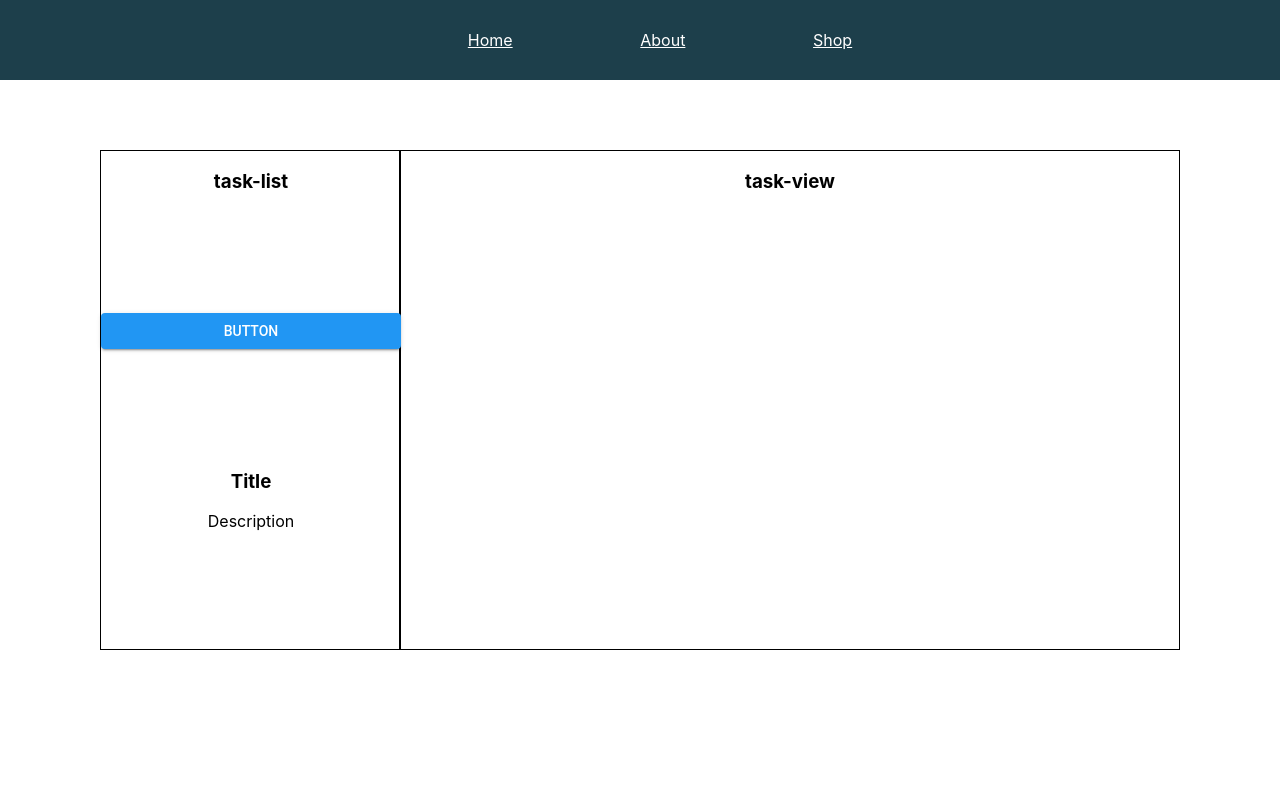
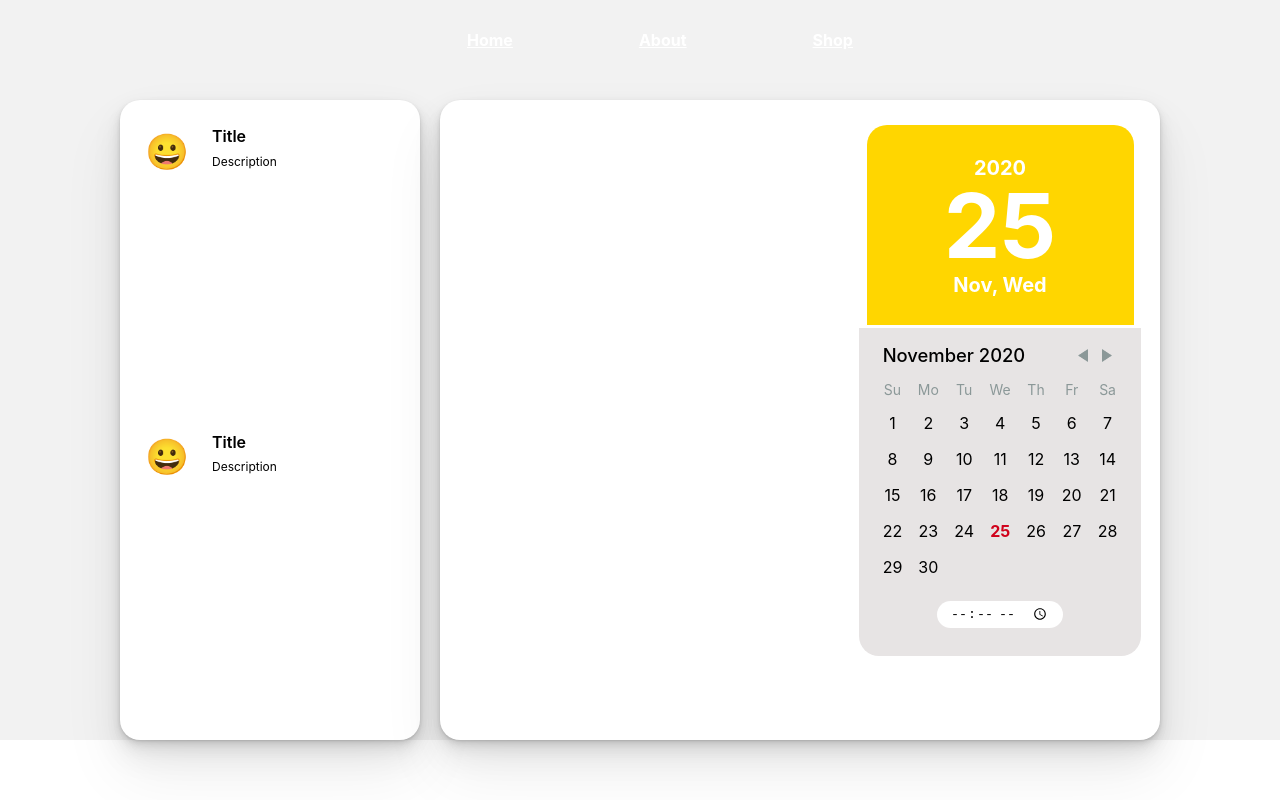
Before and after one commit to jasonxsiervo/to-do-list, a React (Create React App) app: page / in a window 1280 px wide. Built offline with nearby package versions, Linux system fonts and the light colour scheme.

Commit message:
Finished up to the UI of calendar

```diff
--- a/package.json
+++ b/package.json
@@ -3,10 +3,12 @@
   "version": "0.1.0",
   "private": true,
   "dependencies": {
+    "@material-ui/core": "^4.11.1",
     "@testing-library/jest-dom": "^5.11.4",
     "@testing-library/react": "^11.1.0",
     "@testing-library/user-event": "^12.1.10",
     "react": "^17.0.1",
+    "react-day-picker": "^7.4.8",
     "react-dom": "^17.0.1",
     "react-redux": "^7.2.2",
     "react-router-dom": "^5.2.0",
--- a/public/index.html
+++ b/public/index.html
@@ -26,6 +26,11 @@
     -->
     <title>React App</title>
   </head>
+  <style>
+    #id {
+      background-color: #F2F2F2;
+    }
+  </style>
   <body>
     <noscript>You need to enable JavaScript to run this app.</noscript>
     <div id="root"></div>
--- a/src/App.css
+++ /dev/null
@@ -1,152 +0,0 @@
-.App {
-    text-align: center;
-}
-
-nav {
-    display: flex;
-    justify-content: space-around;
-    align-items: center;
-    min-height: 10vh;
-    background-color: rgb(29, 63, 75);
-    color: white;
-}
-
-.nav-links {
-    width: 40%;
-    display: flex;
-    justify-content: space-around;
-    align-items: center;
-    list-style: none;
-}
-
-.Home {
-    display: grid;
-    grid-template-rows: 50px;
-    grid-gap: 20px;
-
-}
-
-.app-container {
-    display: grid;
-    grid-template-columns: 300px 1fr;
-    grid-template-rows: 500px;
-    margin: 70px;
-    margin-left: 100px;
-    margin-right: 100px;
-}
-
-.task-list {
-    display: grid;
-    border: 1px solid;
-    grid-template-columns: 300px;
-}
-
-.task-view {
-    display: grid;
-    grid-template-columns: minmax(400px, 1fr);
-    border: 1px solid;
-}
-
-.pure-material-button-contained {
-    position: relative;
-    display: inline-block;
-    box-sizing: border-box;
-    border: none;
-    border-radius: 4px;
-    padding: 0 16px;
-    min-width: 64px;
-    height: 36px;
-    vertical-align: middle;
-    text-align: center;
-    text-overflow: ellipsis;
-    text-transform: uppercase;
-    color: rgb(var(--pure-material-onprimary-rgb, 255, 255, 255));
-    background-color: rgb(var(--pure-material-primary-rgb, 33, 150, 243));
-    box-shadow: 0 3px 1px -2px rgba(0, 0, 0, 0.2), 0 2px 2px 0 rgba(0, 0, 0, 0.14), 0 1px 5px 0 rgba(0, 0, 0, 0.12);
-    font-family: var(--pure-material-font, "Roboto", "Segoe UI", BlinkMacSystemFont, system-ui, -apple-system);
-    font-size: 14px;
-    font-weight: 500;
-    line-height: 36px;
-    overflow: hidden;
-    outline: none;
-    cursor: pointer;
-    transition: box-shadow 0.2s;
-}
-
-.pure-material-button-contained::-moz-focus-inner {
-    border: none;
-}
-
-/* Overlay */
-.pure-material-button-contained::before {
-    content: "";
-    position: absolute;
-    top: 0;
-    bottom: 0;
-    left: 0;
-    right: 0;
-    background-color: rgb(var(--pure-material-onprimary-rgb, 255, 255, 255));
-    opacity: 0;
-    transition: opacity 0.2s;
-}
-
-/* Ripple */
-.pure-material-button-contained::after {
-    content: "";
-    position: absolute;
-    left: 50%;
-    top: 50%;
-    border-radius: 50%;
-    padding: 50%;
-    width: 32px; /* Safari */
-    height: 32px; /* Safari */
-    background-color: rgb(var(--pure-material-onprimary-rgb, 255, 255, 255));
-    opacity: 0;
-    transform: translate(-50%, -50%) scale(1);
-    transition: opacity 1s, transform 0.5s;
-}
-
-/* Hover, Focus */
-.pure-material-button-contained:hover,
-.pure-material-button-contained:focus {
-    box-shadow: 0 2px 4px -1px rgba(0, 0, 0, 0.2), 0 4px 5px 0 rgba(0, 0, 0, 0.14), 0 1px 10px 0 rgba(0, 0, 0, 0.12);
-}
-
-.pure-material-button-contained:hover::before {
-    opacity: 0.08;
-}
-
-.pure-material-button-contained:focus::before {
-    opacity: 0.24;
-}
-
-.pure-material-button-contained:hover:focus::before {
-    opacity: 0.3;
-}
-
-/* Active */
-.pure-material-button-contained:active {
-    box-shadow: 0 5px 5px -3px rgba(0, 0, 0, 0.2), 0 8px 10px 1px rgba(0, 0, 0, 0.14), 0 3px 14px 2px rgba(0, 0, 0, 0.12);
-}
-
-.pure-material-button-contained:active::after {
-    opacity: 0.32;
-    transform: translate(-50%, -50%) scale(0);
-    transition: transform 0s;
-}
-
-/* Disabled */
-.pure-material-button-contained:disabled {
-    color: rgba(var(--pure-material-onsurface-rgb, 0, 0, 0), 0.38);
-    background-color: rgba(var(--pure-material-onsurface-rgb, 0, 0, 0), 0.12);
-    box-shadow: none;
-    cursor: initial;
-}
-
-.pure-material-button-contained:disabled::before {
-    opacity: 0;
-}
-
-.pure-material-button-contained:disabled::after {
-    opacity: 0;
-}
--- a/src/App.js
+++ b/src/App.js
@@ -2,7 +2,7 @@ import React from 'react';
 import { useSelector, useDispatch } from 'react-redux';
 import { increment, decrement } from './actions';
 import { BrowserRouter as Router, Switch, Route } from 'react-router-dom';
-import './App.css';
+import './styles/App.css';
 import Nav from './Nav';
 import Home from './Home';
 import About from './About';
--- a/src/Home.js
+++ b/src/Home.js
@@ -1,21 +1,40 @@
 import React from 'react';
+import Textfields from './components/Textfields';
+import Calendar from './components/Calendar';
 
 function Home() {
 
     return (
         <div className="Home">
             <div className="app-container">
-                <div className="task-list">
-                    <h3>task-list</h3>
-                    <button className="pure-material-button-contained">Button</button>
+                <div className="tasks-container">
+                    <div className="tasks">
+                        <ul className="tasks-list">
+                            <li className="single-task">
+                                <span className="emoji">😀</span>
+                                <div className="single-task-details">
+                                    <span className="title">Title</span>
+                                    <span className="description">Description</span>
+                                </div>
 
-                    <div className="single-task">
-                        <h3 className="overview-title">Title</h3>
-                        <p className="overview-description">Description</p>
+                            </li>
+                            <li className="single-task">
+                                <span className="emoji">😀</span>
+                                <div className="single-task-details">
+                                    <span className="title">Title</span>
+                                    <span className="description">Description</span>
+                                </div>
+                            </li>
+                        </ul>
                     </div>
                 </div>
                 <div className="task-view">
-                    <h3>task-view</h3>
+                    <div className="task-textfields">
+                        <Textfields />
+                    </div>
+                    <div className="task-calendar">
+                        <Calendar />
+                    </div>
                 </div>
             </div>
         </div>
--- /dev/null
+++ b/src/components/Calendar.js
@@ -0,0 +1,27 @@
+import React, { useState } from 'react';
+import DayPicker from 'react-day-picker';
+import 'react-day-picker/lib/style.css';
+import '../styles/Calendar.css';
+
+function Calendar() {
+    const [selectedDate, handleDateChange] = useState(new Date());
+    return (
+        <>
+            <div className="date-time">
+                <div className="date-time-display">
+                    <p className="year">2020</p>
+                    <p className="date">25</p>
+                    <p className="month-day">Nov, Wed</p>
+                </div>
+            </div>
+            <div className="functional">
+                <div className="date-time-picker">
+                    <DayPicker />
+                    <input type="time" className="time-input" />
+                </div>
+            </div>
+        </>
+    );
+};
+
+export default Calendar;
--- /dev/null
+++ b/src/components/Textfields.js
@@ -0,0 +1,11 @@
+import React from 'react';
+
+const Textfields = () => {
+    return (
+        <div>
+
+        </div>
+    );
+};
+
+export default Textfields;
--- /dev/null
+++ b/src/styles/App.css
@@ -0,0 +1,110 @@
+.App {
+    background-color: #F2F2F2;
+
+}
+
+nav {
+    display: flex;
+    justify-content: space-around;
+    align-items: center;
+    min-height: 10vh;
+    color: #707070;
+    font-weight: 700;
+}
+
+.nav-links {
+    width: 40%;
+    display: flex;
+    justify-content: space-around;
+    align-items: center;
+    list-style: none;
+}
+
+.Home {
+    background-color: #F2F2F2;
+}
+
+.app-container {
+    display: grid;
+    grid-template-columns: 300px 1fr;
+    grid-template-rows: 640px;
+    justify-content: center;
+    grid-gap: 20px;
+    margin-top: 20px;
+    margin-left: 160px;
+    margin-right: 160px;
+}
+
+.tasks-container {
+    display: grid;
+    grid-template-columns: 300px;
+    grid-template-rows: 1fr;
+    background-color: white;
+    justify-content: center;
+    border-radius: 20px;
+    box-shadow: 0 1px 2px rgba(0,0,0,0.07),
+                0 2px 4px rgba(0,0,0,0.07),
+                0 4px 8px rgba(0,0,0,0.07),
+                0 8px 16px rgba(0,0,0,0.07),
+                0 16px 32px rgba(0,0,0,0.07),
+                0 32px 64px rgba(0,0,0,0.07);
+}
+
+.tasks {
+    display: grid;
+    overflow: hidden;
+    margin: 0;
+}
+
+.tasks-list {
+    display: grid;
+    list-style: none;
+    grid-template-columns: 1fr;
+    grid-template-rows: repeat( 70px);
+    color: black;
+    grid-gap: 3px;
+    padding-left: 0;
+}
+
+.single-task {
+    display: grid;
+    grid-template-columns: 50px 1fr;
+    grid-template-rows: 50px;
+    padding: 10px;
+    padding-left: 22px;
+}
+
+.emoji {
+    display: grid;
+    align-items: center;
+    justify-content: center;
+    font-size: 35px;
+}
+
+.single-task-details {
+    display: grid;
+    justify-content: left;
+    padding-left: 20px;
+}
+
+.title {
+    font-weight: 600;
+}
+
+.description {
+    font-size: 12px;
+    font-weight: 400;
+}
+
+.task-view {
+    display: grid;
+    grid-template-columns: minmax(400px, 1fr) 320px;
+    border-radius: 20px;
+    background-color: white;
+    box-shadow: 0 1px 2px rgba(0,0,0,0.07),
+                0 2px 4px rgba(0,0,0,0.07),
+                0 4px 8px rgba(0,0,0,0.07),
+                0 8px 16px rgba(0,0,0,0.07),
+                0 16px 32px rgba(0,0,0,0.07),
+                0 32px 64px rgba(0,0,0,0.07);
+}
--- /dev/null
+++ b/src/styles/Calendar.css
@@ -0,0 +1,68 @@
+.date-time {
+    display: grid;
+    grid-template-columns: 267px;
+    grid-template-rows: 200px;
+    justify-content: center;
+    margin-top: 25px;
+    color: white;
+}
+
+.date-time-display {
+    display: grid;
+    grid-template-rows: 1fr 50px 1fr;
+    background-color: #FFD600;
+    border-radius: 20px 20px 0 0;
+    justify-content: center;
+    align-content: center;
+}
+
+.year {
+    display: grid;
+    justify-self: center;
+    align-self: flex-end;
+    font-size: 20px;
+    font-weight: 700;
+}
+
+.date {
+    display: grid;
+    justify-self: center;
+    align-self: center;
+    font-size: 90px;
+    font-weight: 700;
+}
+
+.month-day {
+    display: grid;
+    margin-top: 23px;
+    justify-self: center;
+    align-self: flex-start;
+    font-size: 20px;
+    font-weight: 700;
+}
+
+.functional {
+    display: grid;
+    grid-template-columns: 280px;
+    grid-template-rows: 233px;
+    justify-content: center;
+    justify-items: center;
+    align-items: center;
+    margin-top: 50px;;
+}
+
+.date-time-picker {
+    display: grid;
+    background-color: #e7e4e4;
+    border-radius: 0 0 20px 20px;
+}
+
+.time-input {
+    justify-self: center;
+    border-radius: 25px;
+    border: 0;
+    padding: 13px;
+    width: 100px;
+    height: 1px;
+    margin-bottom: 28px;
+}
```
Also changed, not shown: 2 other files (tests, documents, lock files or other folders).
